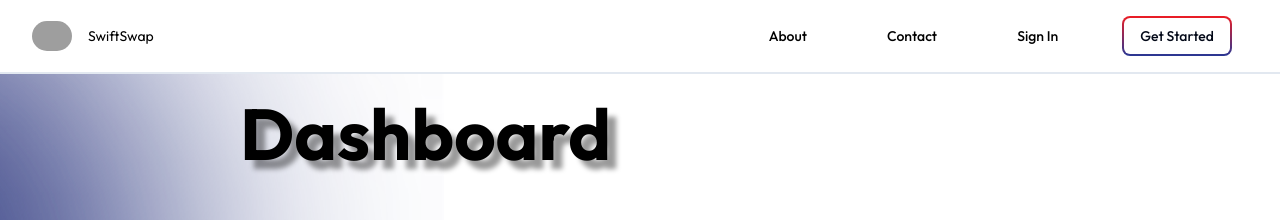
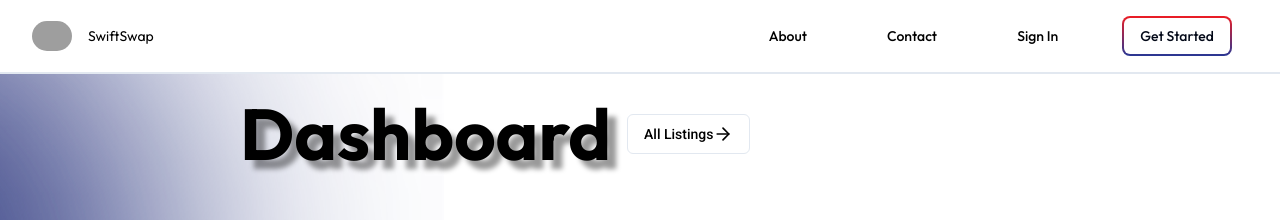
Before and after one commit to Swift-Swap/Frontend, a Next.js app: page /dashboard in a window 1280 px wide. Shown: the top 220 px of the page. Built offline with nearby package versions, Linux system fonts and the light colour scheme; no server answers; grey boxes are pictures that could not be loaded.

Commit message:
feat: add all listings button

```diff
--- a/src/app/dashboard/page.tsx
+++ b/src/app/dashboard/page.tsx
@@ -2,7 +2,9 @@ import { formatNumber, metrics, mockListings, stats } from "@/lib/utils";
 import React from "react";
 import { outfit } from "@/lib/utils";
 import { format } from "date-fns";
-import { CornerLeftDown, CornerRightDown } from "lucide-react";
+import Link from "next/link";
+import { ArrowRight, CornerLeftDown, CornerRightDown } from "lucide-react";
+import { Button } from "@/components/ui/button";
 export default function Dashboard() {
     const metric_start_split = metrics.from_date.split("-");
     const metric_end_split = metrics.to_date.split("-");
@@ -41,7 +43,15 @@ export default function Dashboard() {
     return (
         <div className="flex flex-col flex-1 w-screen bg-blur bg-cover bg-no-repeat bg-center [text-shadow:_9px_9px_5px_rgb(0_0_0_/_40%)]">
             <div className="flex flex-col flex-1 w-screen p-6 items-center md:items-start md:px-40 lg:px-52 xl:px-60">
-                <h1 className={`font-bold text-7xl mb-12 ${outfit.className}`}> Dashboard </h1>
+                <div className="flex gap-4 items-center mb-12">
+                    <h1 className={`font-bold text-7xl ${outfit.className}`}> Dashboard </h1>
+                    <Link href="/buy">
+                        <Button variant="outline">
+                            All Listings
+                            <ArrowRight size={20}/>
+                        </Button>
+                    </Link>
+                </div>
                 <h3 className="uppercase tracking-widest mb-2"> Your Stats </h3>
                 <div className="rounded-3xl border-4 border-[#B7B7B7] w-full p-10 flex justify-around mb-6">
                     <div className="flex flex-row gap-2 items-start">
```
